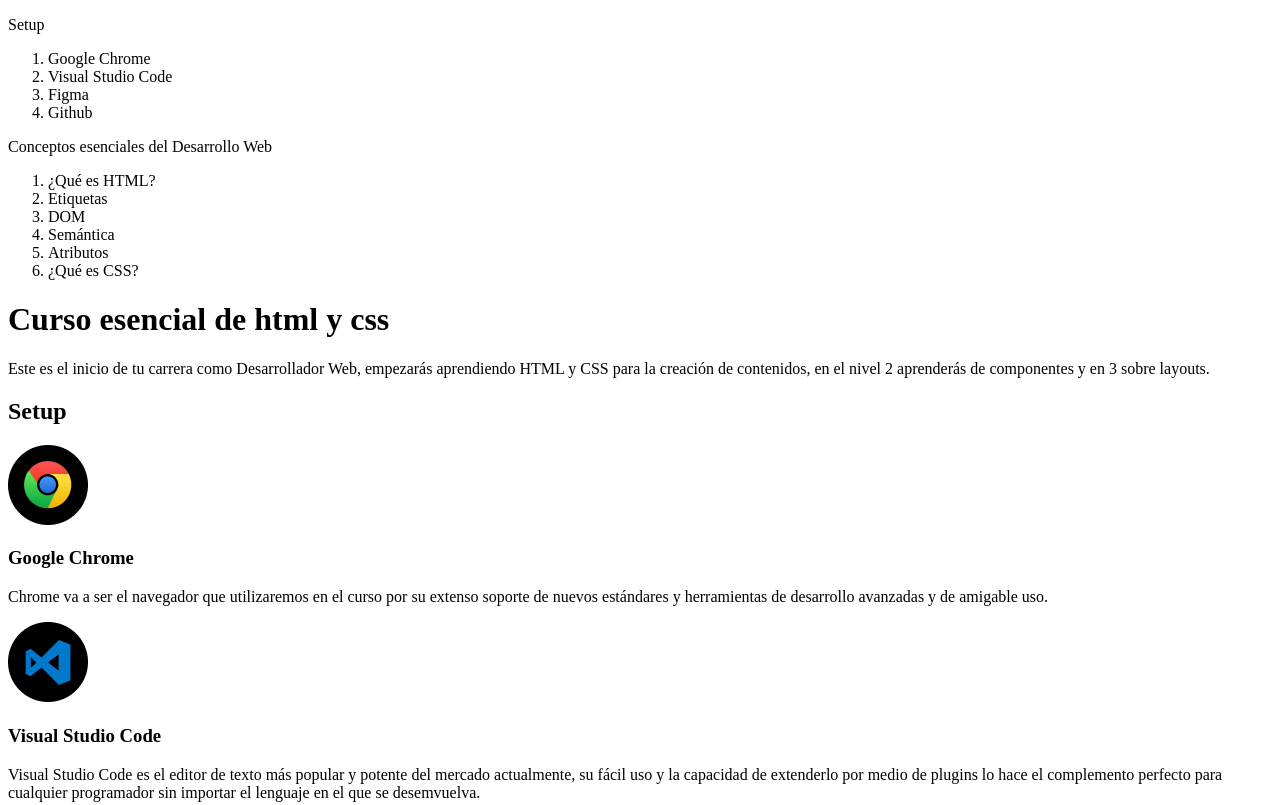
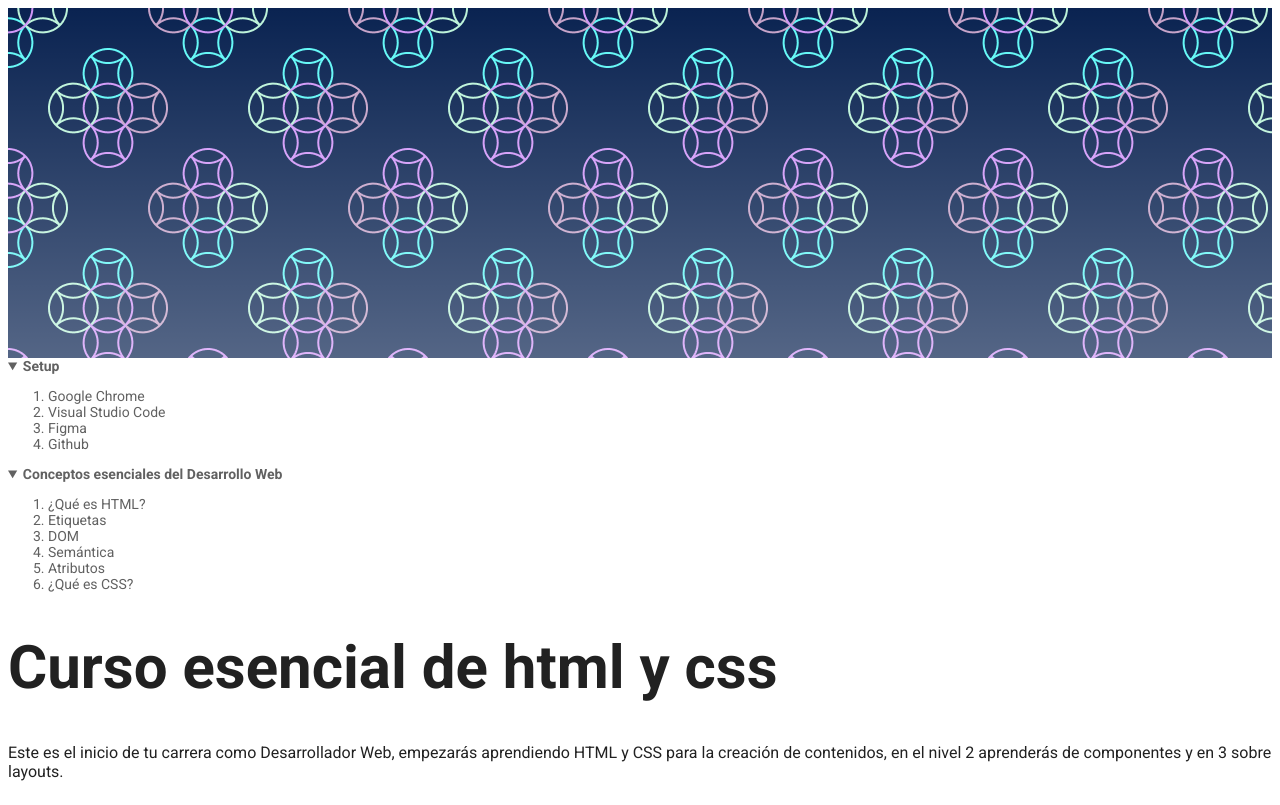
Before and after one commit to moisesdiazh/curso-esencial-html-css, a plain HTML site: page index.html in a window 1280 px wide. Shown: the top 805 px of the page. Drawn offline with Linux system fonts and the light colour scheme.

Commit message:
agregando background y estilo de fuentes

```diff
--- /dev/null
+++ b/css/style.css
@@ -0,0 +1,113 @@
+@font-face {
+
+    font-family: charter;
+    src: url('../fonts/charter-regular.otf');
+    font-style: normal;
+    font-weight: 400;
+}
+
+@font-face {
+
+    font-family: charter;
+    src: url('../fonts/charter-italic.otf');
+    font-style: italic;
+    font-weight: 400;
+}
+
+@font-face {
+
+    font-family: charter;
+    src: url('../fonts/charter-bold.otf');
+    font-style: normal;
+    font-weight: bold;
+}
+
+@font-face {
+
+    font-family: charter;
+    src: url('../fonts/charter-bold-italic.otf');
+    font-style: italic;
+    font-weight: bold;
+}
+
+
+ :root { /*es parecido a lo que es la etiqueta html, todo lo que quieras colocar en html se hace aca */
+
+    font-size: 16px;
+    --gray30: #212121;  /* asi se crean las variables en css*/
+    --gray20: #212429;
+    --gray10: #616161;
+}
+
+body {
+
+    color: var(--gray30);
+    font-family: 'Roboto', sans-serif;
+
+    /* font-family: charter; */
+}
+
+a {
+
+    color:var(--gray30);
+}
+
+header {
+    /* --gray10: red; (en caso que tengas que modificar la variable en cierta parte solamente) */
+    font-size: 14px;
+    color: var(--gray10);
+}
+
+header a{ /* es para referirse al a directamente */
+
+    color: var(--gray10);
+    text-decoration: none;
+}
+
+header a:hover { /* hover es cuando pasas encima de un texto o link como los a*/
+
+    color: var(--gray30);
+}
+
+nav details summary { /* es para el titulo del menu */
+
+    font-weight: bold;
+}
+
+h1 {
+
+    font-size: 60px;
+    /* font-size: 3.75en;  esto seria la unidad en em, seria 60/16 que es el tamaño de la fuente por default*/
+}
+
+h2 {
+
+    font-size: 2em; /* seria similar a 32px 32/16 = 2em */
+}
+
+h3 {
+
+    font-size: 1.5em; /*  seria similar a 24 px */
+}
+
+.hero {
+    background-image: linear-gradient(to top,rgba(255, 255, 255, .3), transparent), url('../images/pattern.png');
+    /* el background-image sirve para mezclar 2 imagenes de fondo, to top se refiere que viene desde abajo el bg */
+    height: 350px;
+    /* background-repeat: no-repeat; esto es para colocar que no se repita la imagen*/
+    /* background-position: left 50px bottom 50px; es para colocar el background en una posicion*/
+    /* background-size: cover; el size es para modificar el tamaño del bg y el cover es para colocarlo acorde*/
+}
+
+ h3::before {  /* colocando pseudoelemento, aqui iria la numeracion */
+    content: '-';
+}
+
+h3::after { /* colocando pseudoelemento, aqui iria la raya de bajo de los titulos*/
+
+    content: '';
+    width: 32px;
+    height: 4px;
+    background: var(--gray30);
+    display: inline-block;
+}
--- a/index.html
+++ b/index.html
@@ -4,32 +4,80 @@
         <meta charset="UTF-8">
         <meta http-equiv="X-UA-Compatible" content="IE=edge">
         <meta name="viewport" content="width=device-width, initial-scale=1.0">
+        <link rel="stylesheet" href="./css/style.css">
+        <link rel="preconnect" href="https://fonts.gstatic.com">
+        <link href="https://fonts.googleapis.com/css2?family=Roboto:ital,wght@0,400;0,700;1,400;1,700&display=swap" rel="stylesheet">
         <title>El Blog de Moi</title>
     </head>
 <body>
+    <div class="hero"></div>
+
+    <header> <!--cabecera -->
+
         <nav><!-- para que parezca un menu -->
 
-            <header> <!--cabecera -->
-                <p>Setup</p>
+                <details open> <!-- para hacer menus desplegables se debe colocar details y summary -->
+                    <summary>
+                        Setup <!-- titulo del menu desplegable-->
+                    </summary>
+                    <!-- aca va el contenido del menu -->
                     <ol>
-                    <li>Google Chrome</li>
-                    <li>Visual Studio Code</li>
-                    <li>Figma</li>
-                    <li>Github</li>
+                        <li>
+                            <a href="#google-chrome">Google Chrome</a>
+
+                        </li>
+                        <li>
+                            <a href="#vscode">Visual Studio Code</a>
+
+                        </li>
+                        <li>
+                            <a href="#figma">Figma</a>
+
+                        </li>
+                        <li>
+                            <a href="#github">Github</a>
+
+                        </li>
                     </ol>
+                </details>
 
-                <p>Conceptos esenciales del Desarrollo Web</p>
+                <details open>
+                    <summary>
+
+                        Conceptos esenciales del Desarrollo Web
+                    </summary>
+
                     <ol>
-                    <li>¿Qué es HTML?</li>
-                    <li>Etiquetas</li>
-                    <li>DOM</li>
-                    <li>Semántica</li>
-                    <li>Atributos</li>
-                    <li>¿Qué es CSS?</li>
+                        <li>
+                            <a href="#que-es-html">¿Qué es HTML?</a>
+
+                        </li>
+                        <li>
+                            <a href="#etiquetas">Etiquetas</a>
+
+                        </li>
+                        <li>
+                            <a href="#dom">DOM</a>
+
+                        </li>
+                        <li>
+                            <a href="#semantica">Semántica</a>
+
+                        </li>
+                        <li>
+                            <a href="#atributos">Atributos</a>
+
+                        </li>
+                        <li>
+                            <a href="#css">¿Qué es CSS?</a>
+
+                        </li>
                     </ol>
-            </header>
+                </details>
 
         </nav>
+
+    </header>
 
         <h1>Curso esencial de html y css</h1>
 
@@ -41,33 +89,33 @@
             Setup
         </h2>
 
-        <img src="images/google-chrome.png" alt="Logo de Google Chrome" title="">
+        <img src="./images/google-chrome.png" alt="Logo de Google Chrome" title="">
 
-        <h3>Google Chrome</h3>
+        <h3 id="google-chrome">Google Chrome</h3>
 
         <p>
             Chrome va a ser el navegador que utilizaremos en el curso por su extenso soporte de nuevos estándares y herramientas de desarrollo avanzadas y de amigable uso.
         </p>
 
-        <img src="images/visual-studio-code.png" alt="Logo de Visual Studio Code" title="Logo de Visual Studio Code">
+        <img src="./images/visual-studio-code.png" alt="Logo de Visual Studio Code" title="Logo de Visual Studio Code">
 
-        <h3>Visual Studio Code</h3>
+        <h3 id="vscode">Visual Studio Code</h3>
 
         <p>
             Visual Studio Code es el editor de texto más popular y potente del mercado actualmente, su fácil uso y la capacidad de extenderlo por medio de plugins lo hace el complemento perfecto para cualquier programador sin importar el lenguaje en el que se desemvuelva.
         </p>
 
-        <img src="images/figma.png" alt="Logo de Figma" title="Logo de Figma">
+        <img src="./images/figma.png" alt="Logo de Figma" title="Logo de Figma">
 
-        <h3>Figma</h3>
+        <h3 id="figma">Figma</h3>
 
         <p>
             Figma es una la herramienta más popular en la actualidad para entregar diseños a los desarrolladores para su implementación por su fácil uso porque puede ser usado directamente desde el navegador.
         </p>
 
-        <img src="images/github.png" alt="Logo de Github" title="Logo de Github">
+        <img src="./images/github.png" alt="Logo de Github" title="Logo de Github">
 
-        <h3>GitHub</h3>
+        <h3 id="github">GitHub</h3>
 
         <p>
             Así como en Facebook te encuentran tus amigos, en Github te encuentran otras programadoras y programadores de todo el mundo, en vez de subir fotos de tus viajes aquí subes tu código y puedes elegir hacerlo “open source” o guardarlo de manera privada, Github será esencial para almacenar tu futuro portafolio.
@@ -76,15 +124,15 @@
         <hr>
 
         <h2>Conceptos esenciales del Desarrollo Web</h2>
-        <h3>¿Qué es HTML?</h3>
+        <h3 id="que-es-html">¿Qué es HTML?</h3>
 
         <p>
             Hyper Text Markup Language o Lenguaje de marcas Hipertexto. Es el componente más básico de la web. Define el significado y la estructura del contenido.
         </p>
 
-        <img src="images/html.png" alt="Explicación breve de html">
+        <img src="./images/html.png" alt="Explicación breve de html">
 
-        <h3>Etiquetas</h3>
+        <h3 id="etiquetas">Etiquetas</h3>
 
         <p>
             Las etiquetas HTML van a ayudarnos a brindar una estructura y semántica al contenido de nuestro website y cada una tiene características y usos diferentes aunque visualmente den un resultado similar.
@@ -94,33 +142,33 @@
             Muchas etiquetas son fácil de diferencias como los headings o las imágenes y otras diferentes como header, footer, section o div, aquí es donde la semántica será la respuesta y si sabemos un poco de inglés también podremos darnos una pequeña idea de su uso pero en este curso vamos a usar las más importantes y que serán parte de tu día a día como Software Developer.
         </p>
 
-        <h3>DOM</h3>
+        <h3 id="dom">DOM</h3>
 
         <p>
             El Document Object Model es una estructura de árbol que representará todos nuestros proyectos web como si un árbol genealógico fuera: padres, hijos, hermanos con niveles infinitos. cuando entendemos esta anidación podemos identificar dependencias, herencias en css y que tan complejo es nuestro proyecto.
         </p>
 
-        <img src="images/dom.png" alt="Estructura de arbol del DOM">
+        <img src="./images/dom.png" alt="Estructura de arbol del DOM">
 
-        <h3>Semántica</h3>
+        <h3 id="semantica">Semántica</h3>
 
         <p>
             La semántica le brinda sentido a cada elemento existen en un sitio web, algunos elementos será meramente decorativos y no deben significar nada pero otros serán títulos y deberán estar en diferente jerarquías o alguna secciones serán más relevantes que otras, esto ayudará a los motores de búsqueda como Google o Duck Duck Go a diferenciar tu contenido, categorizar y será la herramientas más valiosa para estar en los primeros resultados de búsqueda SEO. También ayudará a la accesibilidad de tu sitio web, para que personas con habilidades diferentes puedan entender cada contenido.
         </p>
 
-        <h3>Atributos</h3>
+        <h3 id="atributos">Atributos</h3>
 
         <p>
             Los atributos le dan características extra a las etiquetas para complementar información y son pre programadas por el navegador, algunos atributos funcionan en todas las etiquetas de la misma forma como ‘class’ pero otros atributos funcionan en solo alguna etiquetas como src
         </p>
 
-        <h3>CSS</h3>
+        <h3 id="css">CSS</h3>
 
         <p>
             Hojas de Estilo en Cascada (del inglés Cascading Style Sheets) o CSS es el lenguaje de estilos utilizado para describir la presentación de documentos HTML
         </p>
 
-        <img src="images/css.png" alt="imagen css">
+        <img src="./images/css.png" alt="imagen css">
 
 
         <h2>Modelo de caja</h2>
@@ -156,12 +204,13 @@
             <li>padding-block | padding-inline | padding-block-start | padding-block-end | padding-inline-start | padding-inline-end</li>
         </ul>
 
-        <h3>Modelo de caja</h3>
+        <a href="https://www.instagram.com/moidiazh/" target="_blank">Instagram</a>
 
-        <img src="" alt="">
+        <p>
+            Si tienes alguna pregunta escribeme a
+            <a href="mailto:moisesdiazh1@gmail.com">moisesdiazh1@gmail.com</a>
+        </p>
 
-
-        <p>Si tienes alguna pregunta escríbeme a moisesdiazh1@gmail.com</p>
 
 
 
```
Also changed, not shown: fonts/charter-bold-italic.otf (added), fonts/charter-bold.otf (added), fonts/charter-italic.otf (added), fonts/charter-regular.otf (added), images/pattern.png (added). Lines whose indentation alone changed are shown as unchanged.
